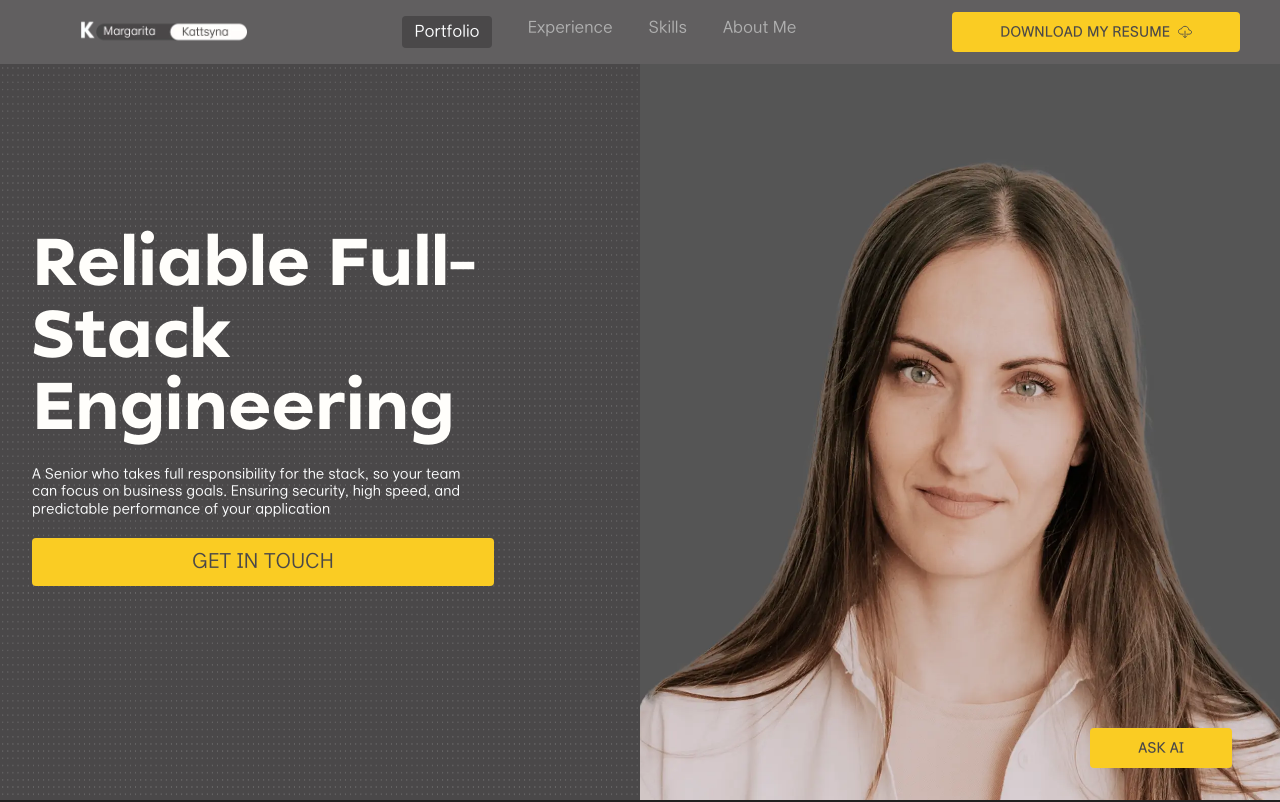
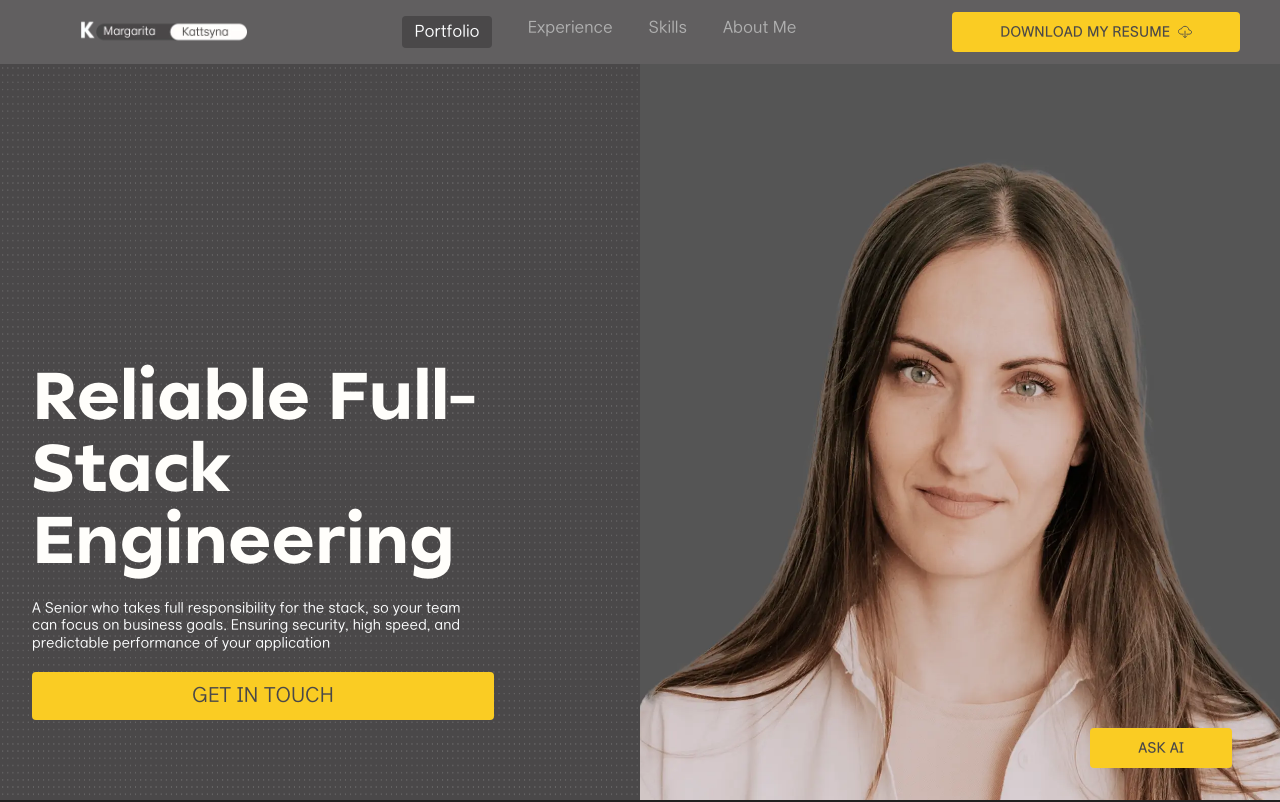
Before and after one commit to prostodiva/kattsynaV2, a React (Vite) app in the folder frontend/web/: page / in a window 1280 px wide. Shown: the top 802 px of the page. Built offline with nearby package versions, Linux system fonts and the light colour scheme.

Commit message:
fixed the layout of hero

```diff
--- a/frontend/web/src/pages/homePage/components/HeroContent.tsx
+++ b/frontend/web/src/pages/homePage/components/HeroContent.tsx
@@ -13,12 +13,13 @@ function HeroContent() {
   return (
     <div className="grid grid-cols-1 lg:grid-cols-2 w-full">
       {/*Left side*/}
-      {/* From lg up the copy is centred by flex rather than pinned to a
-          percentage of the viewport height: the old `top-[75%]` + translate
-          pushed the block's lower half (and the CTA with it) past the fold on
-          any viewport shorter than ~1174px. In flow the column grows instead
-          of clipping. */}
-      <div className="relative overflow-hidden min-h-screen lg:min-h-dvh lg:flex lg:flex-col lg:justify-center">
+      {/* From lg up the copy sits low in the hero, anchored to the bottom of
+          the column by flex rather than pinned to a percentage of the viewport
+          height. The old `top-[75%]` + translate took the block out of flow, so
+          its lower half (and the CTA with it) fell past the fold on any
+          viewport shorter than ~1174px; bottom-aligned and in flow, the block's
+          own pb-20 sets the gap and the column grows instead of clipping. */}
+      <div className="relative overflow-hidden min-h-screen lg:min-h-dvh lg:flex lg:flex-col lg:justify-end">
         <picture className="absolute inset-0 w-full h-full">
           <source media="(min-width: 768px)" srcSet={left_cover_desktop} />
           <img
```
